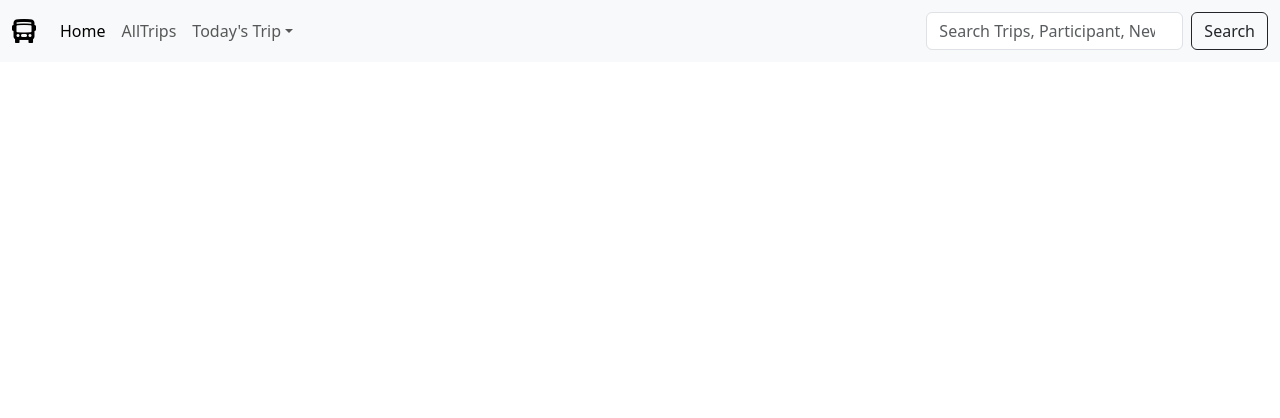
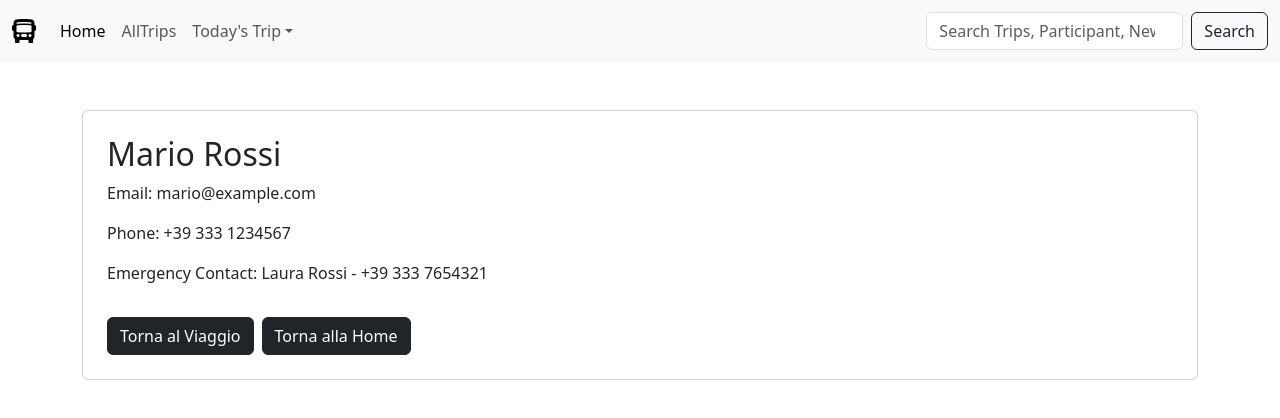
Before and after one commit to akthernahela/trip-and-contacts, a React (Vite) app: page /trip/1/1 in a window 1280 px wide. Shown: the top 418 px of the page. Built offline with nearby package versions, Linux system fonts and the light colour scheme.

Commit message:
Add the participant detail

```diff
--- a/src/App.jsx
+++ b/src/App.jsx
@@ -2,6 +2,8 @@ import { BrowserRouter, Routes, Route } from 'react-router-dom';
 import TripList from './components/TripList';
 import TripDetail from './components/TripDetail'
 import Header from './assets/Header';
+import ClientsDetails from './ClientsDetails';
+
 
 function App() {
 
@@ -14,6 +16,7 @@ function App() {
           <Routes>
             <Route path="/" element={<TripList />} />
             <Route path="/trip/:tripId" element={<TripDetail />} />
+            <Route path="/trip/:tripId/:participantId" element={<ClientsDetails />} />
           </Routes>
         </div>
       </BrowserRouter>
--- a/src/ClientsDetails.jsx
+++ b/src/ClientsDetails.jsx
@@ -2,8 +2,30 @@ import { useParams, Link } from 'react-router-dom';
 import Trips from './assets/Trips';
 
 export default function ClientsDetails() {
-    const { participantId } = useParams();
-    const id = Number(participantId);
-    let participant = null;
-    const allParticipants = [];
+    const { tripId, participantId } = useParams();
+    const trip = Trips.find(t => t.id === Number(tripId));
+    const participant = trip?.participants.find(participante => participante.id == participantId);
+    if (!participant) {
+        return (
+            <div>
+                <p>Partecipante non trovato</p>
+                <Link className="btn btn-dark" to="/">Torna alla lista viaggi</Link>
+            </div>
+        );
+    }
+
+    return (
+        <div className='card p-4'>
+            <h2>{participant.name}</h2>
+            <p>Email: {participant.email}</p>
+            <p>Phone: {participant.phone}</p>
+            <p>Emergency Contact: {participant.emergencyContact}</p>
+            <div className="mt-3">
+                <Link className="btn btn-dark me-2" to={`/trip/${tripId}`}>
+                    Torna al Viaggio
+                </Link>
+                <Link className="btn btn-dark" to="/">Torna alla Home</Link>
+            </div>
+        </div>
+    );
 }
--- a/src/components/TripDetail.jsx
+++ b/src/components/TripDetail.jsx
@@ -11,27 +11,27 @@ function TripDetail() {
 
     return (
         <>
-            <div class="card text-center">
-                <div class="card-header">
-                    <ul class="nav nav-tabs card-header-tabs">
-                        <li class="nav-item">
-                            <a class="nav-link active" aria-current="true" href="#">Trip</a>
+            <div className="card text-center">
+                <div className="card-header">
+                    <ul className="nav nav-tabs card-header-tabs">
+                        <li className="nav-item">
+                            <a className="nav-link active" aria-current="true" href="#">Trip</a>
                         </li>
-                        <li class="nav-item">
-                            <a class="nav-link" href="#">Participants Details</a>
+                        <li className="nav-item">
+                            <a className="nav-link" aria-current="true" href="#">Participants Details</a>
                         </li>
-                        <li class="nav-item">
-                            <a class="nav-link disabled" aria-disabled="true">Manage</a>
+                        <li className="nav-item">
+                            <a className="nav-link disabled" aria-disabled="true">Manage</a>
                         </li>
                     </ul>
                 </div>
-                <div class="card-body">
+                <div className="card-body">
                     <h2>{trip.destination}</h2>
                     <p>{trip.startDate} → {trip.endDate}</p>
                     <h3>Partecipanti</h3>
                     <ul>
                         {trip.participants.map(participant => (
-                            <li className='list-unstyled' key={participant.id}><a href="">{participant.name}</a></li>
+                            <li className='list-unstyled' key={participant.id}><Link to={`/trip/${trip.id}/${participant.id}`}>{participant.name}</Link></li>
                         ))}
                     </ul>
 
```
